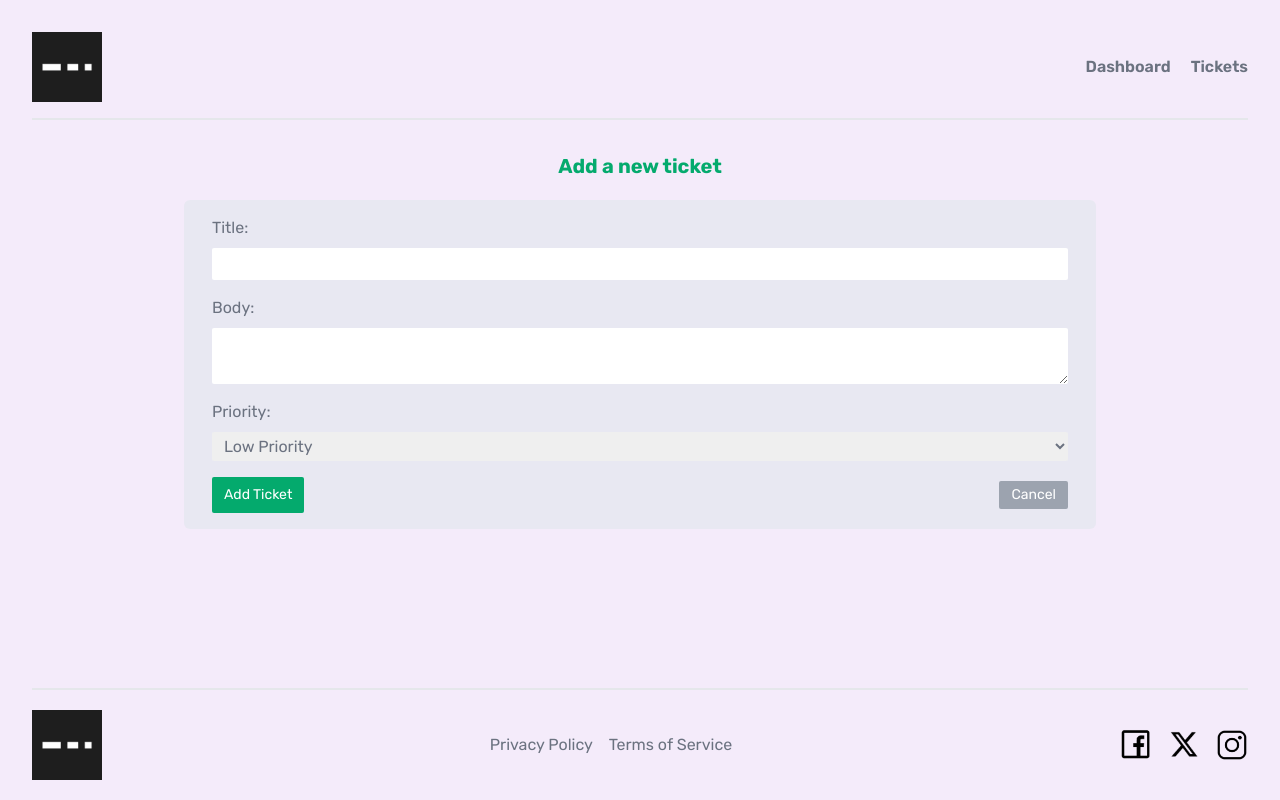
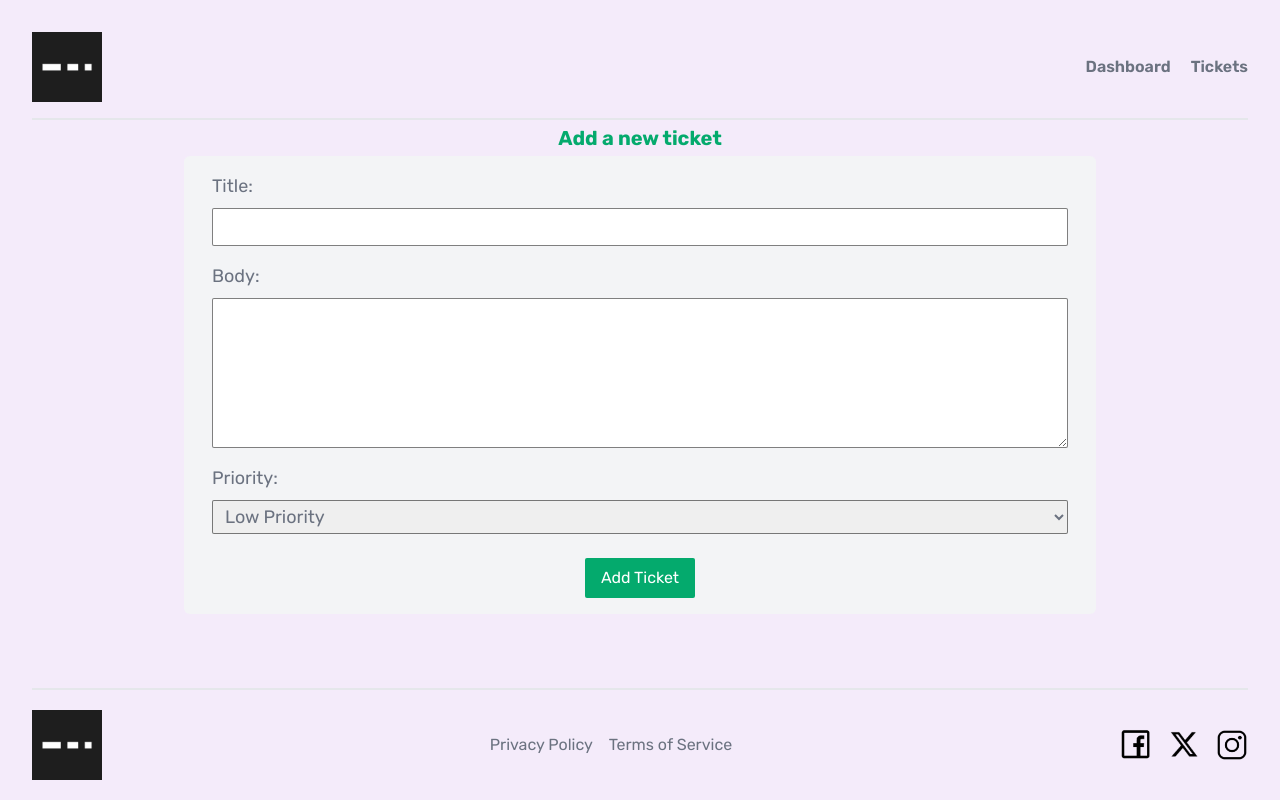
Before and after one commit to kalaounmohamad/nextjs-website, a Next.js app: page /tickets/create in a window 1280 px wide. Built offline with nearby package versions, Linux system fonts and the light colour scheme.

Commit message:
Form as popup refining

```diff
--- a/app/globals.scss
+++ b/app/globals.scss
@@ -78,17 +78,17 @@ form {
     min-w-fit w-1/4;
 }
 form label {
-  @apply block;
+  @apply block text-lg;
 }
 form input,
 form textarea,
 form select {
   @apply block
     mt-2 my-4 px-2 py-1
-    rounded-sm w-full;
+    rounded-sm w-full border border-black border-opacity-50;
 }
 form button {
-  @apply block mx-auto;
+  @apply block mx-auto mt-6 py-2 px-4 text-base;
 }
 
 /* feedback styles */
--- a/app/tickets/create/CreateForm.js
+++ b/app/tickets/create/CreateForm.js
@@ -68,7 +68,7 @@ export default function CreateForm() {
   };
 
   return (
-    <form onSubmit={handleSubmit} className="w-full md:w-3/4 ">
+    <form onSubmit={handleSubmit} className="bg-gray-100 w-full md:w-3/4 ">
       <label>
         <span>Title:</span>
         <input
@@ -85,6 +85,7 @@ export default function CreateForm() {
           required
           onChange={(e) => setBody(e.target.value)}
           value={body}
+          rows={5}
         />
       </label>
       <label>
@@ -95,21 +96,10 @@ export default function CreateForm() {
           <option value="high">High Priority</option>
         </select>
       </label>
-      <div className="flex justify-between items-center">
-        <div>
-          <button className="btn-primary" disabled={isLoading}>
-            {isLoading && <span>Adding...</span>}
-            {!isLoading && <span>Add Ticket</span>}
-          </button>
-        </div>
-        <div>
-          <Link href="/tickets">
-            <button className=" bg-gray-400 text-white py-1 px-3 hover:bg-red-500 ">
-              Cancel
-            </button>
-          </Link>
-        </div>
-      </div>
+      <button className="btn-primary" disabled={isLoading}>
+        {isLoading && <span>Adding...</span>}
+        {!isLoading && <span>Add Ticket</span>}
+      </button>
     </form>
   );
 }
--- a/app/tickets/create/page.js
+++ b/app/tickets/create/page.js
@@ -3,8 +3,8 @@ import Link from "next/link";
 
 export default function CreateTicket() {
   return (
-    <main>
-      <div className="sm:my-5 my-2 mx-auto w-full md:w-3/4 lg:w-1/2 flex justify-center items-center">
+    <main className="my-0 ">
+      <div className=" my-1 mx-auto w-full md:w-3/4 lg:w-1/2 flex justify-center items-center">
         <h2 className="text-primary text-center">Add a new ticket</h2>
       </div>
       {/* <h2 className="text-primary text-center">Add a new ticket</h2> */}
--- a/app/tickets/page.js
+++ b/app/tickets/page.js
@@ -23,14 +23,14 @@ export default function Tickets() {
       {/* Render the modal content conditionally */}
       {showModal && (
         <div className="fixed z-50 inset-0  bg-black bg-opacity-50 flex justify-center items-center">
-          <div className="bg-white p-8 rounded-lg  mx-auto w-full sm:w-11/12 md:w-3/4 lg:w-1/2">
-            <CreateTicket />
+          <div className=" p-8 bg-gray-100 rounded-lg mx-auto   w-full sm:w-11/12 md:w-3/4 lg:w-1/2">
             <button
-              className="btn-secondary"
+              className="flex ml-auto btn-secondary  font-bold hover:bg-red-500"
               onClick={() => setShowModal(false)}
             >
-              Close
+              ✕
             </button>
+            <CreateTicket />
           </div>
         </div>
       )}
```
